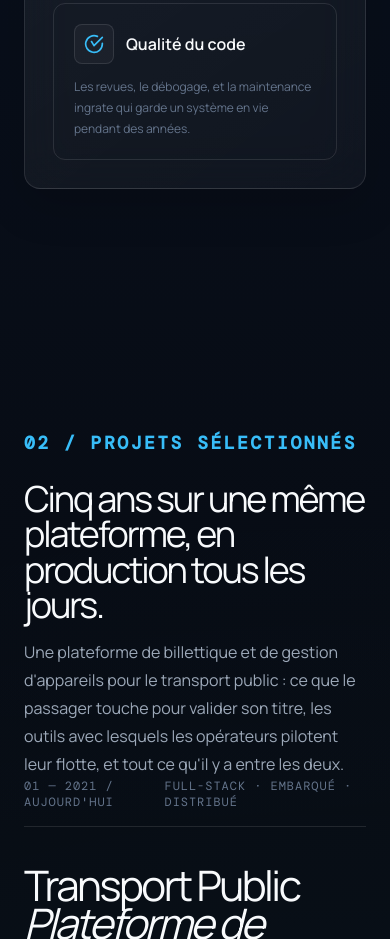
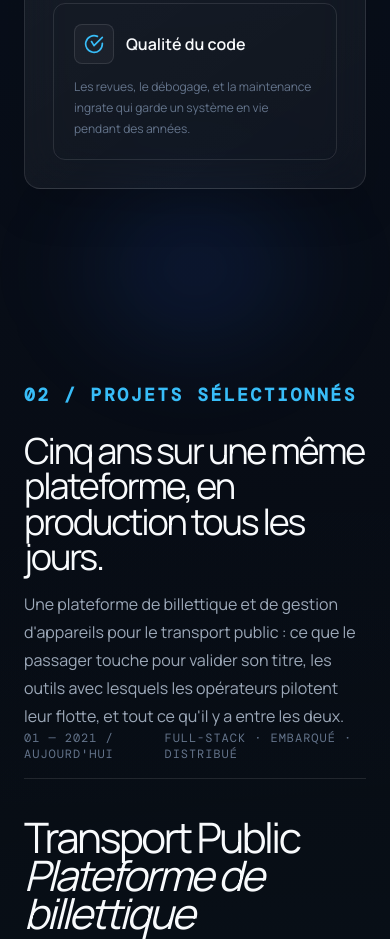
Before and after one commit to aureliengabry/aureliengabry.github.io, an Astro site: page / in a window 390 px wide. Shown: the part 3137-4076 px from the top of the page. Built offline with nearby package versions, Linux system fonts and the light colour scheme; Astro itself is replaced by a stand-in of ours.

Commit message:
Fix the flat gray gap between Expertise and Selected Work
Two compounding causes: the combined padding at the seam (Expertise's
bottom + Selected Work's top) added up to a constant 240px of plain
--color-bg at every breakpoint, and neither section had any accent near
that boundary to give the eye something to land on -- the page's only
existing glows (Layout.astro) are fixed near the very top/bottom of the
page and have long faded out by this scroll depth.

Tightened the shared seam ~20% (240px -> 192px, symmetric across
breakpoints): Expertise pb-36/pb-24 -> pb-28/pb-20, Selected Work
pt-24/pt-36 -> pt-20/pt-28. Neither section's padding against its OTHER
neighbor (Hero above Expertise, Education below Selected Work) was
touched -- this only affects the shared boundary between these two.

Added a seam accent reusing Contact.astro's existing glow recipe (same
blue, same blur-2xl radial-gradient) rather than inventing a new visual
motif -- anchored to the bottom-center of Expertise, translated 50% past
its own edge so it straddles the seam, tucked partly behind the closing
glass card and partly in the gap itself.

Co-Authored-By: Claude Sonnet 5 <noreply@anthropic.com>
Claude-Session: https://claude.ai/code/session_01QWSFpVjHnBphizBHwmCdFt

```diff
--- a/src/components/Expertise.astro
+++ b/src/components/Expertise.astro
@@ -29,7 +29,7 @@ const approachItems = [layersIcon, usersIcon, linkIcon, checkCircleIcon];
 ---
 
 <section
-  class="max-w-content mx-auto px-6 py-24 md:py-36 scroll-mt-28"
+  class="relative max-w-content mx-auto px-6 pt-24 pb-20 md:pt-36 md:pb-28 scroll-mt-28"
   id="expertise"
 >
   <SectionIntro index="01" i18nKey="expertise" />
@@ -88,4 +88,11 @@ const approachItems = [layersIcon, usersIcon, linkIcon, checkCircleIcon];
       }
     </div>
   </div>
+
+  <!-- Bleeds into the gap below the section, so the transition into Selected
+       Work has an accent to land on instead of reading as flat background. -->
+  <div
+    class="absolute w-[560px] h-[260px] max-w-[85vw] left-1/2 bottom-0 -translate-x-1/2 translate-y-1/2 -z-10 bg-[radial-gradient(ellipse,rgba(37,99,235,0.16),transparent_65%)] blur-2xl pointer-events-none"
+  >
+  </div>
 </section>
--- a/src/components/SelectedWork.astro
+++ b/src/components/SelectedWork.astro
@@ -28,7 +28,7 @@ const detailIcons = {
 ---
 
 <section
-  class="max-w-content mx-auto px-6 md:pt-24 py-36 scroll-mt-28"
+  class="max-w-content mx-auto px-6 pt-28 pb-36 md:pt-20 scroll-mt-28"
   id="work"
 >
   <div class="md:grid grid-cols-2 gap-20 items-end max-w-none">
```
